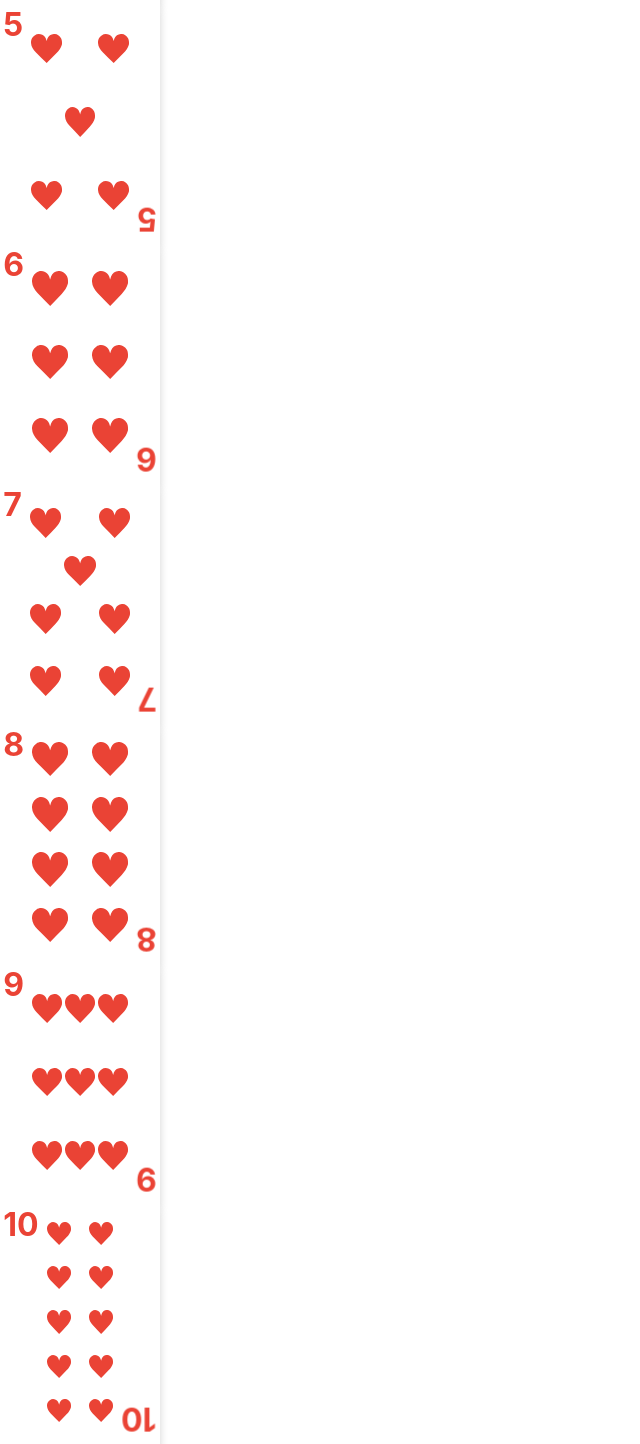
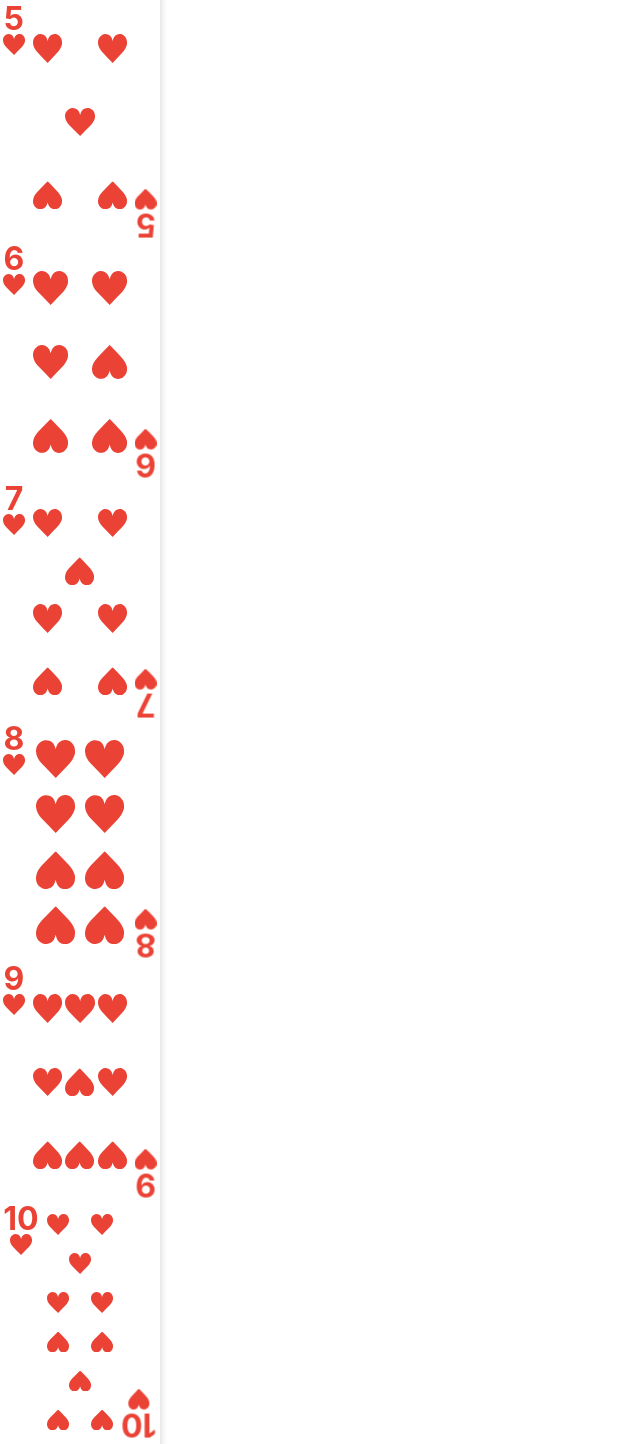
Before and after one commit to mattorchard/go-fish, a React (Create React App) app: page / in a window 1280 px wide. Shown: the part 958-2402 px from the top of the page, without its empty margins (0-640 px from the left). Built offline with nearby package versions, Linux system fonts and the light colour scheme.

Commit message:
Adds suit icon under rank on all cards

```diff
--- a/src/components/Card.js
+++ b/src/components/Card.js
@@ -15,9 +15,19 @@ const Pips = ({rank, suit}) => <div className={`pips pips--${rank}`}>{
 const Card = ({suit, rank, flipped=false}) => <div className={`card ${flipped && "card--flipped"}`}>
   <div className="card__back"/>
   <div className={`card__face ${suit}`}>
-      <div className="rank">{rank}</div>
-      {isFace(rank) ? <FaceCardArt suit={suit} rank={rank}/> : <Pips suit={suit} rank={rank}/>}
-      <div className="rank">{rank}</div>
+      <div className="rank">
+        {rank}
+        <SuitIcon suit={suit} />
+      </div>
+
+    {isFace(rank)
+      ? <FaceCardArt suit={suit} rank={rank}/>
+      : <Pips suit={suit} rank={rank}/>}
+
+      <div className="rank">
+        {rank}
+        <SuitIcon suit={suit} />
+      </div>
   </div>
 </div>;
 
--- a/src/components/Cards.css
+++ b/src/components/Cards.css
@@ -2,7 +2,11 @@
     color: #EA4335;
     fill: #EA4335;
 }
+.clubs, .spades {
+    color: black;
+}
 .card {
+    user-select: none;
     width: 20vmin;
     height: 30vmin;
     min-width: 100px;
@@ -13,9 +17,9 @@
     transform-style: preserve-3d;
     transition: transform 1s ease;
     z-index: 0;
-    box-shadow: 0 .5rem .5rem lightgray;
+    box-shadow: 0 .5rem .5rem rgba(20,20,20,.2);
 }
-.card--fliped {
+.card--flipped {
     transform: rotateY(180deg);
 }
 
@@ -41,13 +45,23 @@
     background-color: white;
 }
 
+.rank {
+    font-stretch: ultra-condensed;
+    line-height: .9em;
+    display: flex;
+    flex-direction: column;
+    align-items: center;
+}
+.rank > .suit-icon {
+    width: 1ch;
+}
+
 .rank:last-child {
     transform: rotateZ(180deg);
     backface-visibility: hidden;
 }
 
 .pips {
-
     margin: 1vmin;
     display: grid;
     align-items: center;
@@ -55,62 +69,69 @@
 }
 .pips--2, .pips--3 {
     grid-template:
-    ". a ." 1fr
-    ". c ." 1fr
-    ". b ." 1fr
-    / 1fr 3fr 1fr;
+    ". a ." minmax(0, 1fr)
+    ". c ." minmax(0, 1fr)
+    ". b ." minmax(0, 1fr)
+    / minmax(0, 1fr) minmax(0, 3fr) minmax(0, 1fr);
 }
 
 .pips--4, .pips--6 {
     grid-template:
-            "a . b" 1fr
-            "f . e" 1fr
-            "c . d" 1fr
+            "a . c" minmax(0, 1fr)
+            "e . f" minmax(0, 1fr)
+            "b . d" minmax(0, 1fr)
     / 2fr 1fr 2fr;
 }
 
 .pips--5 {
     grid-template:
-            "a . b" 1fr
-            ". c ." 1fr
-            "d . e" 1fr
+            "a . c" 1fr
+            ". e ." 1fr
+            "d . b" 1fr
     / 1fr 1fr 1fr;
 }
 
 .pips--7 {
     grid-template:
-            "a . b" 1fr
-            ". c ." .5fr
-            "d . e" 1fr
-            "f . g" 1fr
+            "a . c" 1fr
+            ". f ." .5fr
+            "g . e" 1fr
+            "b . d" 1fr
     / 1fr 1fr 1fr;
 }
 
+.pips--8 > .suit-icon {
+    padding: .2rem;
+}
 .pips--8 {
     grid-template:
-            "a . b" 1fr
-            "c . d" 1fr
-            "e . f" 1fr
-            "g . h" 1fr
-    / 2fr 1fr 2fr;
+            "a c" minmax(0, 1fr)
+            "e g" minmax(0, 1fr)
+            "f h" minmax(0, 1fr)
+            "b d" minmax(0, 1fr)
+    / minmax(0, 1fr) minmax(0, 1fr);
 }
 
 .pips--9 {
     grid-template:
-            "a b c" 1fr
-            "d e f" 1fr
+            "a c e" 1fr
             "g h i" 1fr
+            "b d f" 1fr
     / 1fr 1fr 1fr;
 }
 
 .pips--10 {
+    margin-top: 0;
+    margin-bottom: 0;
+    grid-gap: 0;
     grid-template:
-            "a . b" 1fr
-            "c . d" 1fr
-            "e . f" 1fr
-            "g . h" 1fr
-            "i . j" 1fr
-    / 2fr 1fr 2fr;
+    "a . c"
+    ". e ."
+    "g . i"
+    "h . j"
+    ". f ."
+    "b . d"
+    / 1fr 1fr 1fr;
 }
 
 .pips > .suit-icon:nth-child(1) {
@@ -144,9 +165,18 @@
     grid-area: j;
 }
 
+.pips {
+    overflow: hidden;
+}
+
+.pips > .suit-icon:nth-child(even) {
+    transform: scaleY(-1)
+}
+
 .suit-icon {
     width: 100%;
-    height: auto;
+    max-height: 100%;
+    padding: 0;
 }
 
 .face-card-art {
```
